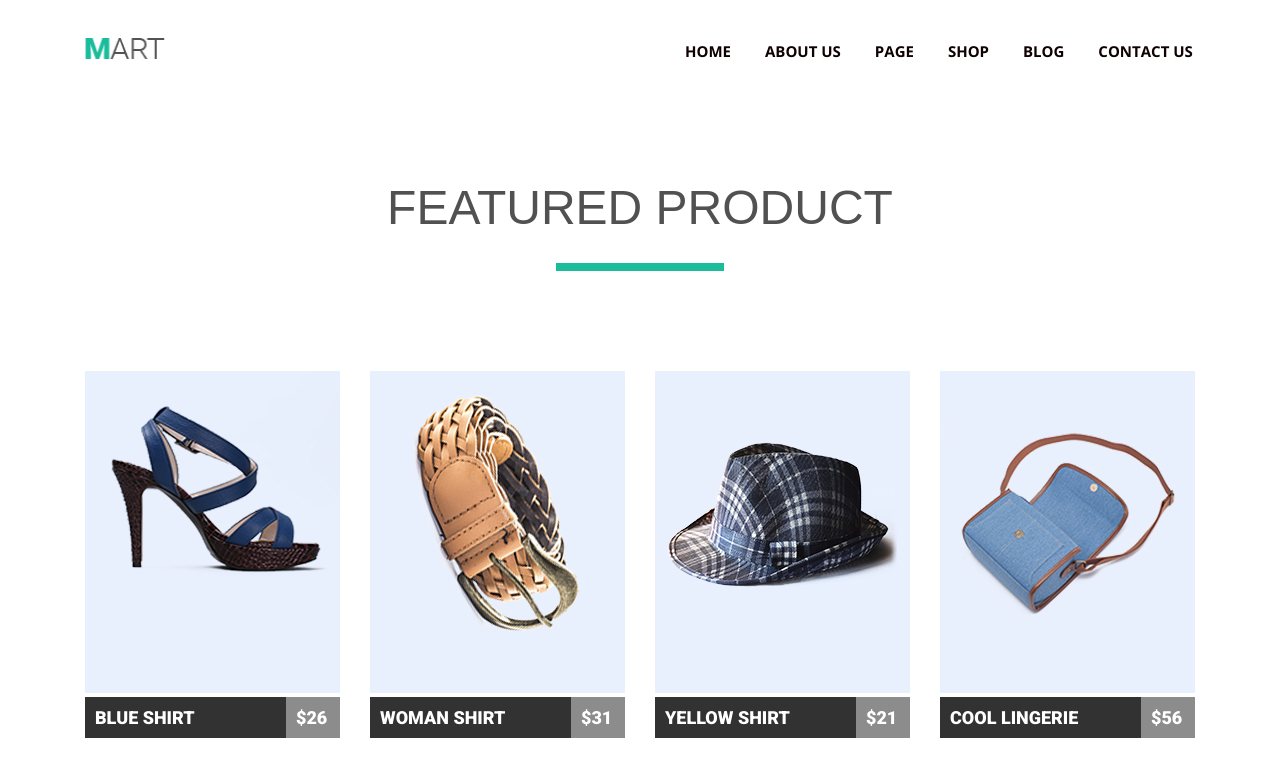
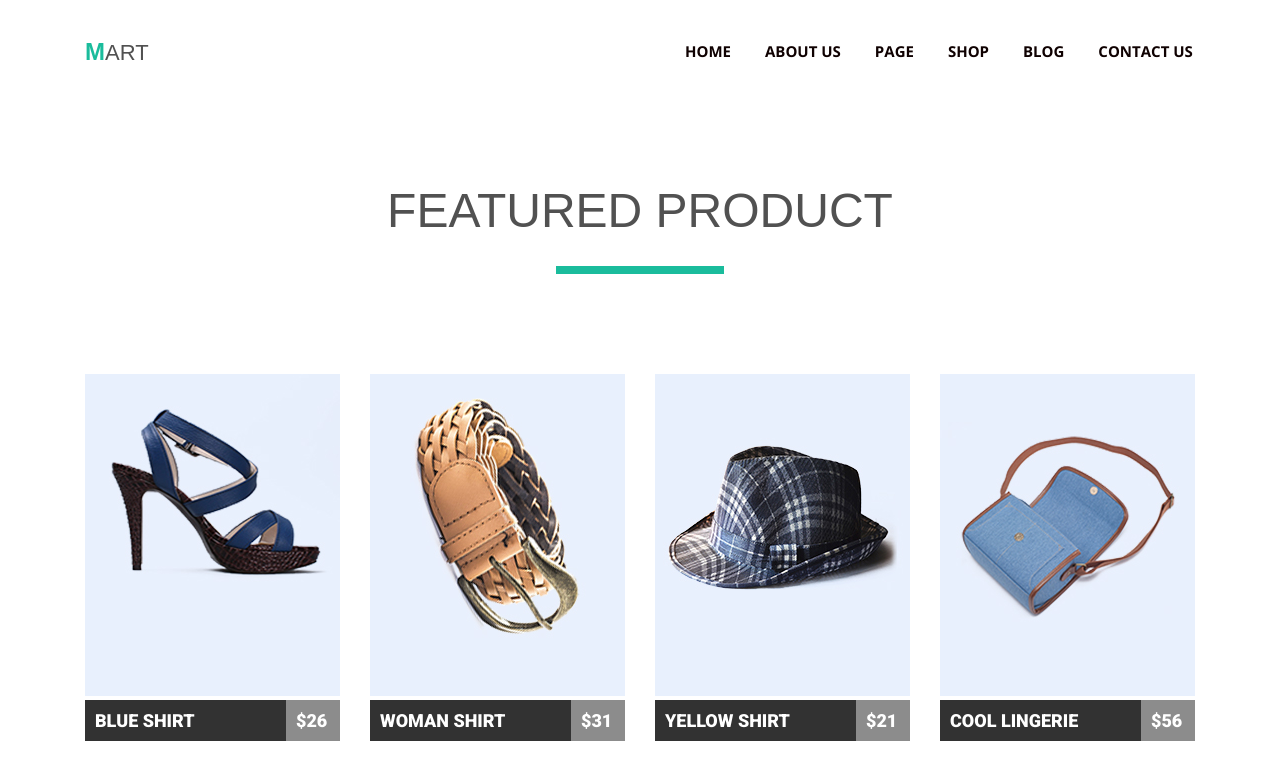
Before and after one commit to KonstantinZurin/goit-fe-corse, a plain HTML site: page module-04/index.html in a window 1280 px wide. Shown: the top 765 px of the page. Drawn offline with nearby package versions, Linux system fonts and the light colour scheme.

Commit message:
fix-module-03

```diff
--- a/module-03/style.css/style.css
+++ b/module-03/style.css/style.css
@@ -11,6 +11,7 @@ header {
 
 a {
     text-decoration: none;
+    color: #626262;
 }
 
 .nav_list {
@@ -20,7 +21,6 @@ a {
 .nav_list_item {
     list-style: none;
     display: inline-block;
-    color: #626262;
     font-family: 'Playfair Display', sans-serif;
     font-weight: 400;
     font-size: 14px;
@@ -34,7 +34,7 @@ a {
 }
 
 .nav_list_item a:hover {
-    color: #4ec6ab;
+    color: #03a9f4;
 }
 
 .main_section {
@@ -99,10 +99,6 @@ button {
     margin-bottom: 70px;
 }
 
-
-/* button:hover {
-    color: green;
-    font-size: 22px;
-    background-color: lightcyan;
-    border-radius: 3%;
-} */
+button:hover {
+    cursor: pointer;
+}
--- a/module-04/index.html
+++ b/module-04/index.html
@@ -12,8 +12,8 @@
 
 <body>
     <header class="header">
-        <nav class="nav">
-            <a href="#" class="logo"><img src="./img/mart.png" alt="site-logo" width="80" height="21"></a>
+        <nav class="nav clearfix">
+            <a href="#" class="logo">MART</a>
             <ul class="nav_list clearfix">
                 <li class="nav_list_item"><a href="#">home</a></li>
                 <li class="nav_list_item"><a href="#">about us</a></li>
--- a/module-04/style/style.css
+++ b/module-04/style/style.css
@@ -18,7 +18,19 @@
 }
 
 .logo {
-    padding-top: 40px;
+    font-family: "Robot", sans-serif;
+    color: #515151;
+    font-size: 22px;
+    font-weight: 400;
+    float: left;
+    text-decoration: none;
+    display: block;
+}
+
+.logo::first-letter {
+    font-size: 24px;
+    font-weight: 600;
+    color: #1abc9c;
 }
 
 .nav_list {
```
